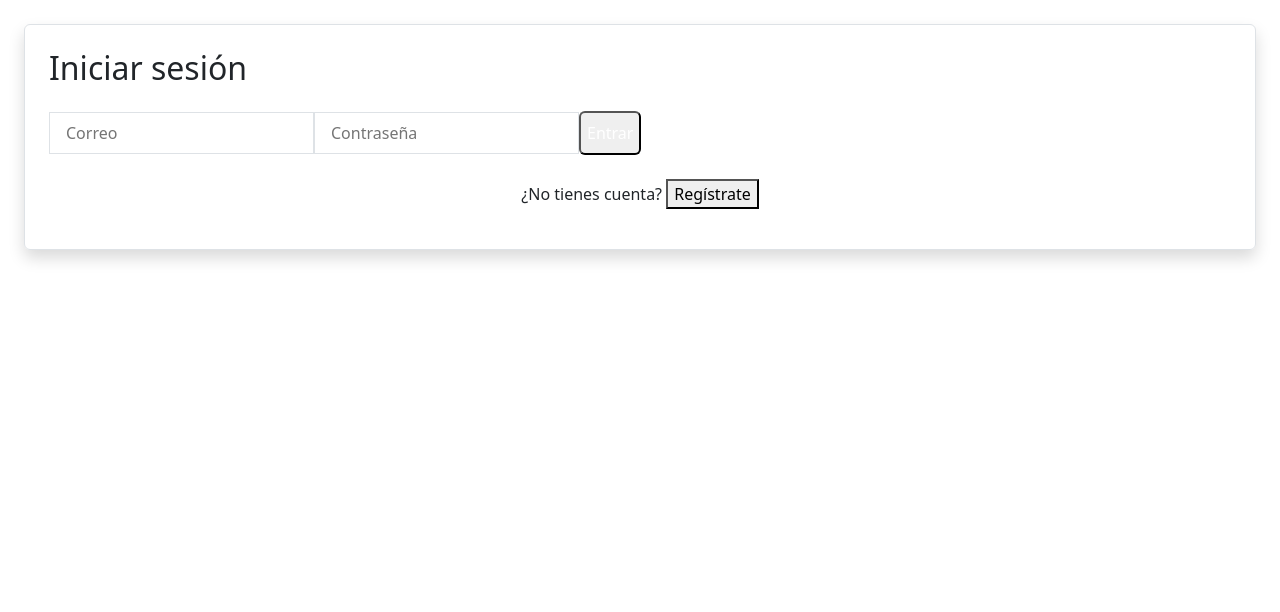
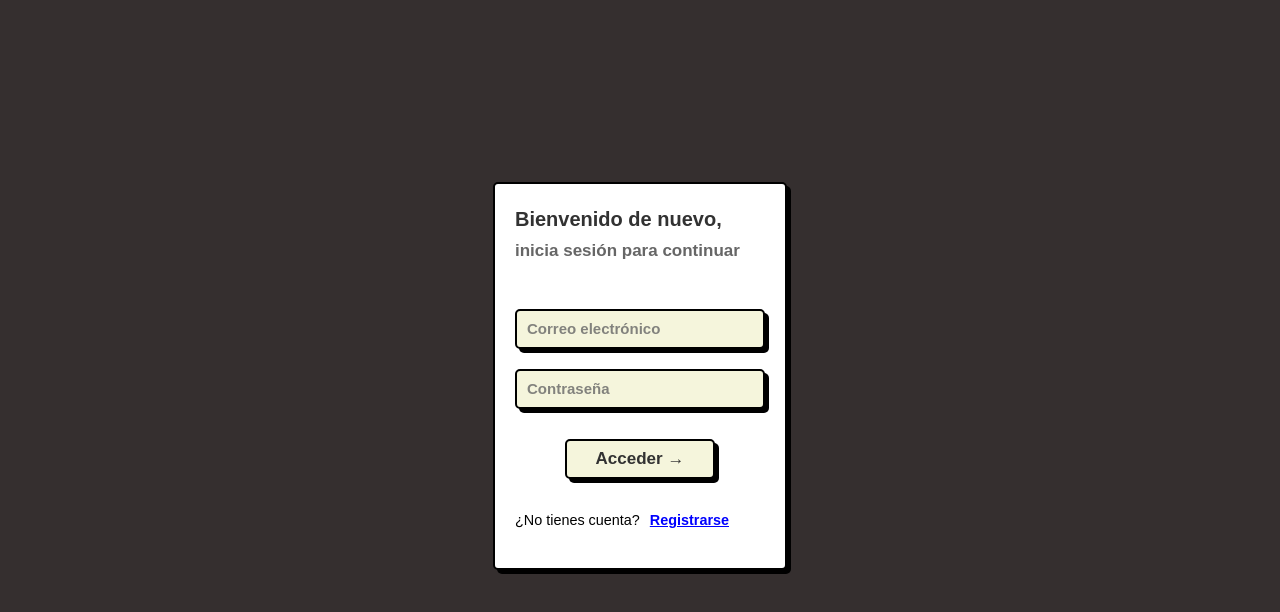
Before and after one commit to AlejandroRodriguez1998/Agenda, a Next.js app: page /login in a window 1280 px wide. Shown: the top 612 px of the page. Built offline with nearby package versions, Linux system fonts and the light colour scheme; no server answers.

Commit message:
Modificaciones diseño

```diff
--- /dev/null
+++ b/components/auth/AuthForm.module.css
@@ -0,0 +1,109 @@
+.wrapper {
+  height: 88vh;
+  display: flex;
+  align-items: center;
+  justify-content: center;
+  overflow-x: hidden; /* 🔧 evita la barra por el box-shadow */
+  padding: 1rem;       /* margen interno para evitar desbordes en móviles */
+}
+
+.form {
+  --input-focus: #2d8cf0;
+  --font-color: #323232;
+  --font-color-sub: #666;
+  --bg-color: beige;
+  --main-color: black;
+  padding: 20px;
+  background: white;
+  display: flex;
+  flex-direction: column;
+  align-items: flex-start;
+  justify-content: center;
+  gap: 20px;
+  border-radius: 5px;
+  border: 2px solid var(--main-color);
+  box-shadow: 4px 4px var(--main-color);
+  max-width: 320px;
+}
+
+.title {
+  color: var(--font-color);
+  font-weight: 900;
+  font-size: 20px;
+  margin-bottom: 25px;
+}
+
+.title span {
+  color: var(--font-color-sub);
+  font-weight: 600;
+  font-size: 17px;
+}
+
+.input {
+  width: 250px;
+  height: 40px;
+  border-radius: 5px;
+  border: 2px solid var(--main-color);
+  background-color: var(--bg-color);
+  box-shadow: 4px 4px var(--main-color);
+  font-size: 15px;
+  font-weight: 600;
+  color: var(--font-color);
+  padding: 5px 10px;
+  outline: none;
+}
+
+.input::placeholder {
+  color: var(--font-color-sub);
+  opacity: 0.8;
+}
+
+.input:focus {
+  border: 2px solid var(--input-focus);
+}
+
+.login-with {
+  display: flex;
+  gap: 20px;
+}
+
+.button-log {
+  cursor: pointer;
+  width: 40px;
+  height: 40px;
+  border-radius: 100%;
+  border: 2px solid var(--main-color);
+  background-color: var(--bg-color);
+  box-shadow: 4px 4px var(--main-color);
+  color: var(--font-color);
+  font-size: 25px;
+  display: flex;
+  justify-content: center;
+  align-items: center;
+}
+
+.icon {
+  width: 24px;
+  height: 24px;
+  fill: var(--main-color);
+}
+
+.button-log:active,
+.button-confirm:active {
+  box-shadow: 0px 0px var(--main-color);
+  transform: translate(3px, 3px);
+}
+
+.button-confirm {
+  margin: 10px auto 0 auto;
+  width: 150px;
+  height: 40px;
+  border-radius: 5px;
+  border: 2px solid var(--main-color);
+  background-color: var(--bg-color);
+  box-shadow: 4px 4px var(--main-color);
+  font-size: 17px;
+  font-weight: 600;
+  color: var(--font-color);
+  cursor: pointer;
+}
--- a/components/auth/AuthForm.tsx
+++ b/components/auth/AuthForm.tsx
@@ -1,6 +1,8 @@
 import { useState } from 'react'
+import { useRouter } from 'next/router'
 import { supabase } from '@/lib/supabaseClient'
-import { useRouter } from 'next/router'
+import styles from './AuthForm.module.css'
+import toast from 'react-hot-toast'
 
 export default function AuthForm() {
   const [email, setEmail] = useState('')
@@ -11,47 +13,98 @@ export default function AuthForm() {
   const handleSubmit = async (e: React.FormEvent) => {
     e.preventDefault()
 
-    if (isLogin) {
-      const { error } = await supabase.auth.signInWithPassword({ email, password })
-      if (error) return alert('❌ ' + error.message)
-    } else {
-      const { error } = await supabase.auth.signUp({ email, password })
-      if (error) return alert('❌ ' + error.message)
+    const action = isLogin
+      ? supabase.auth.signInWithPassword({ email, password })
+      : supabase.auth.signUp({ email, password })
+
+    const { error } = await action
+
+    if (error) {
+      const traduccion = traducirError(error.message)
+      toast.error(traduccion, {
+        style: {
+          background: '#1a1a1a',
+          color: '#fff',
+        },
+      })
+      return
     }
 
-    router.push('/') // redirigir al inicio tras login/registro
+    toast.success(isLogin ? 'Sesión iniciada' : 'Registro completado', {
+      style: {
+        background: '#1a1a1a',
+        color: '#fff',
+      },
+    })
+
+    router.push('/')
+  }
+
+  function traducirError(mensaje: string): string {
+    const errores: Record<string, string> = {
+      'Invalid login credentials': 'Credenciales incorrectas',
+      'Email not confirmed': 'Debes confirmar tu correo antes de iniciar sesión',
+      'User already registered': 'El usuario ya está registrado',
+      'Invalid email or password': 'Correo o contraseña incorrectos',
+      'Password should be at least 6 characters': 'La contraseña debe tener al menos 6 caracteres',
+      'User not found': 'Usuario no encontrado',
+      'Email is invalid': 'El correo no es válido',
+    }
+
+    return errores[mensaje] || 'Error desconocido'
   }
 
   return (
-    <div className="max-w-md mx-auto mt-10 p-4 border rounded shadow">
-      <h2 className="text-xl font-bold mb-4">{isLogin ? 'Iniciar sesión' : 'Registrarse'}</h2>
-      <form onSubmit={handleSubmit} className="space-y-4">
+    <div className={styles.wrapper}>
+      <form className={styles.form} onSubmit={handleSubmit}>
+        <div className={styles.title}>
+          {isLogin ? 'Bienvenido de nuevo,' : 'Bienvenido,'}
+          <br />
+          <span>{isLogin ? 'inicia sesión para continuar' : 'registrarse para continuar'}</span>
+        </div>
+
         <input
-          className="w-full border px-3 py-2"
+          className={styles.input}
           type="email"
-          placeholder="Correo"
+          name="email"
+          placeholder="Correo electrónico"
           value={email}
           onChange={(e) => setEmail(e.target.value)}
           required
         />
+
         <input
-          className="w-full border px-3 py-2"
+          className={styles.input}
           type="password"
+          name="password"
           placeholder="Contraseña"
           value={password}
           onChange={(e) => setPassword(e.target.value)}
           required
         />
-        <button className="w-full bg-blue-600 text-white py-2 rounded" type="submit">
-          {isLogin ? 'Entrar' : 'Registrarse'}
+
+        <button type="submit" className={styles['button-confirm']}>
+          {isLogin ? 'Acceder' : 'Registrarse'} →
         </button>
+
+        <p style={{ fontSize: '0.9rem', marginTop: '10px', color: 'black' }}>
+          {isLogin ? '¿No tienes cuenta?' : '¿Tienes una cuenta?'}{' '}
+          <button
+            type="button"
+            onClick={() => setIsLogin(!isLogin)}
+            style={{
+              color: 'blue',
+              background: 'none',
+              border: 'none',
+              textDecoration: 'underline',
+              cursor: 'pointer',
+              fontWeight: 'bold',
+            }}
+          >
+            {isLogin ? 'Registrarse' : 'Iniciar Sesión'}
+          </button>
+        </p>
       </form>
-      <p className="mt-4 text-sm text-center">
-        {isLogin ? '¿No tienes cuenta?' : '¿Ya tienes cuenta?'}{' '}
-        <button onClick={() => setIsLogin(!isLogin)} className="text-blue-600 underline">
-          {isLogin ? 'Regístrate' : 'Inicia sesión'}
-        </button>
-      </p>
     </div>
   )
 }
--- a/components/layout/BottomNav.tsx
+++ b/components/layout/BottomNav.tsx
@@ -2,6 +2,7 @@ import Link from 'next/link'
 import { useEffect, useState } from 'react'
 import { supabase } from '@/lib/supabaseClient'
 import { useRouter } from 'next/router'
+import { FontAwesomeIcon } from '@fortawesome/react-fontawesome'
 
 export default function BottomNav() {
   const [show, setShow] = useState(false)
@@ -26,50 +27,60 @@ export default function BottomNav() {
 
   if (!show) return null
 
+  const navStyle: React.CSSProperties = {
+    position: 'fixed',
+    bottom: 0,
+    left: 0,
+    right: 0,
+    paddingTop: '8px',
+    paddingBottom: 'calc(env(safe-area-inset-bottom, 0px) + 8px)',
+    backgroundColor: '#1a1a1a',
+    color: '#ffffff',
+    borderTop: '1px solid #333',
+    zIndex: 1000,
+  }
+
+  const linkStyle: React.CSSProperties = {
+    textDecoration: 'none',
+    color: '#aaa',
+    fontSize: '0.8rem',
+  }
+
+  const activeStyle: React.CSSProperties = {
+    color: '#0d6efd', // azul Bootstrap
+  }
+
   return (
     <nav
-      className="navbar fixed-bottom navbar-light bg-light border-top shadow-sm d-flex justify-content-around"
-       style={{
-        position: 'fixed',
-        bottom: 0,
-        left: 0,
-        right: 0,
-        paddingTop: '8px',
-        paddingBottom: 'calc(env(safe-area-inset-bottom, 0px) + 12px)',
-        backgroundColor: '#f8f9fa',
-        zIndex: 1000,
-      }}
+      className="navbar d-flex justify-content-around"
+      style={navStyle}
     >
-      <Link
-        href="/"
-        className={`btn btn-link ${router.pathname === '/' ? 'text-primary' : ''}`}
-      >
-        🏠
-        <small className="d-block">Inicio</small>
+      <Link href="/" style={router.pathname === '/' ? { ...linkStyle, ...activeStyle } : linkStyle}>
+        <div className="text-center">
+          <FontAwesomeIcon icon="home" size="lg" />
+          <div>Inicio</div>
+        </div>
       </Link>
 
-      <Link
-        href="/tareas"
-        className={`btn btn-link ${router.pathname === '/tareas' ? 'text-primary' : ''}`}
-      >
-        📝
-        <small className="d-block">Tareas</small>
+      <Link href="/tareas" style={router.pathname === '/tareas' ? { ...linkStyle, ...activeStyle } : linkStyle}>
+        <div className="text-center">
+          <FontAwesomeIcon icon="tasks" size="lg" />
+          <div>Tareas</div>
+        </div>
       </Link>
 
-      <Link
-        href="/asignaturas"
-        className={`btn btn-link ${router.pathname === '/asignaturas' ? 'text-primary' : ''}`}
-      >
-        📚
-        <small className="d-block">Asignaturas</small>
+      <Link href="/asignaturas" style={router.pathname === '/asignaturas' ? { ...linkStyle, ...activeStyle } : linkStyle}>
+        <div className="text-center">
+          <FontAwesomeIcon icon="book" size="lg" />
+          <div>Asignaturas</div>
+        </div>
       </Link>
 
-      <Link
-        href="/notas"
-        className={`btn btn-link ${router.pathname === '/notas' ? 'text-primary' : ''}`}
-      >
-        📊
-        <small className="d-block">Notas</small>
+      <Link href="/notas" style={router.pathname === '/notas' ? { ...linkStyle, ...activeStyle } : linkStyle}>
+        <div className="text-center">
+          <FontAwesomeIcon icon="chart-column" size="lg" />
+          <div>Notas</div>
+        </div>
       </Link>
     </nav>
   )
--- /dev/null
+++ b/lib/fontawesome.ts
@@ -0,0 +1,4 @@
+import { library } from '@fortawesome/fontawesome-svg-core'
+import { faHome, faTasks, faBook, faChartColumn, } from '@fortawesome/free-solid-svg-icons'
+
+library.add(faHome, faTasks, faBook, faChartColumn)
--- a/pages/_app.tsx
+++ b/pages/_app.tsx
@@ -1,12 +1,23 @@
 import 'bootstrap/dist/css/bootstrap.min.css'
+import '@/styles/globals.css'
+import '@/lib/fontawesome'
 import type { AppProps } from 'next/app'
 import BottomNav from '@/components/layout/BottomNav'
+import { Toaster } from 'react-hot-toast'
+import { useEffect, useState } from 'react'
 
 export default function App({ Component, pageProps }: AppProps) {
+  const [isClient, setIsClient] = useState(false)
+
+  useEffect(() => {
+    setIsClient(true)
+  }, [])
+
   return (
     <>
       <Component {...pageProps} />
       <BottomNav />
+      {isClient && <Toaster position="top-center" reverseOrder={false} />}
     </>
   )
 }
--- a/styles/globals.css
+++ b/styles/globals.css
@@ -1,42 +1,29 @@
-:root {
-  --background: #ffffff;
-  --foreground: #171717;
-}
-
-@media (prefers-color-scheme: dark) {
-  :root {
-    --background: #0a0a0a;
-    --foreground: #ededed;
-  }
-}
-
-html,
-body {
-  max-width: 100vw;
+html, body {
+  margin: 0;
+  padding: 0;
+  background-color: #352f2f;   /* 🖤 fondo negro */
+  color: #fff;              /* texto blanco */
+  font-family: sans-serif;
+  min-height: 100vh;
   overflow-x: hidden;
 }
 
-body {
-  color: var(--foreground);
-  background: var(--background);
-  font-family: Arial, Helvetica, sans-serif;
-  -webkit-font-smoothing: antialiased;
-  -moz-osx-font-smoothing: grayscale;
+.swal2-popup {
+  background-color: #1e1e1e !important;
+  color: #ffffff !important;
+  border: 1px solid #444;
 }
 
-* {
-  box-sizing: border-box;
-  padding: 0;
-  margin: 0;
+.swal2-title {
+  color: #ffffff !important;
 }
 
-a {
-  color: inherit;
-  text-decoration: none;
+.swal2-content {
+  color: #dddddd !important;
 }
 
-@media (prefers-color-scheme: dark) {
-  html {
-    color-scheme: dark;
-  }
+.swal2-confirm,
+.swal2-cancel {
+  font-weight: bold;
+  border-radius: 4px;
 }
```
Also changed, not shown: components/ModalTarea.tsx (added, +126 -0 lines), package.json (+7 -1 lines), pages/tareas.tsx (+86 -63 lines), 1 other file (tests, documents, lock files or other folders).
